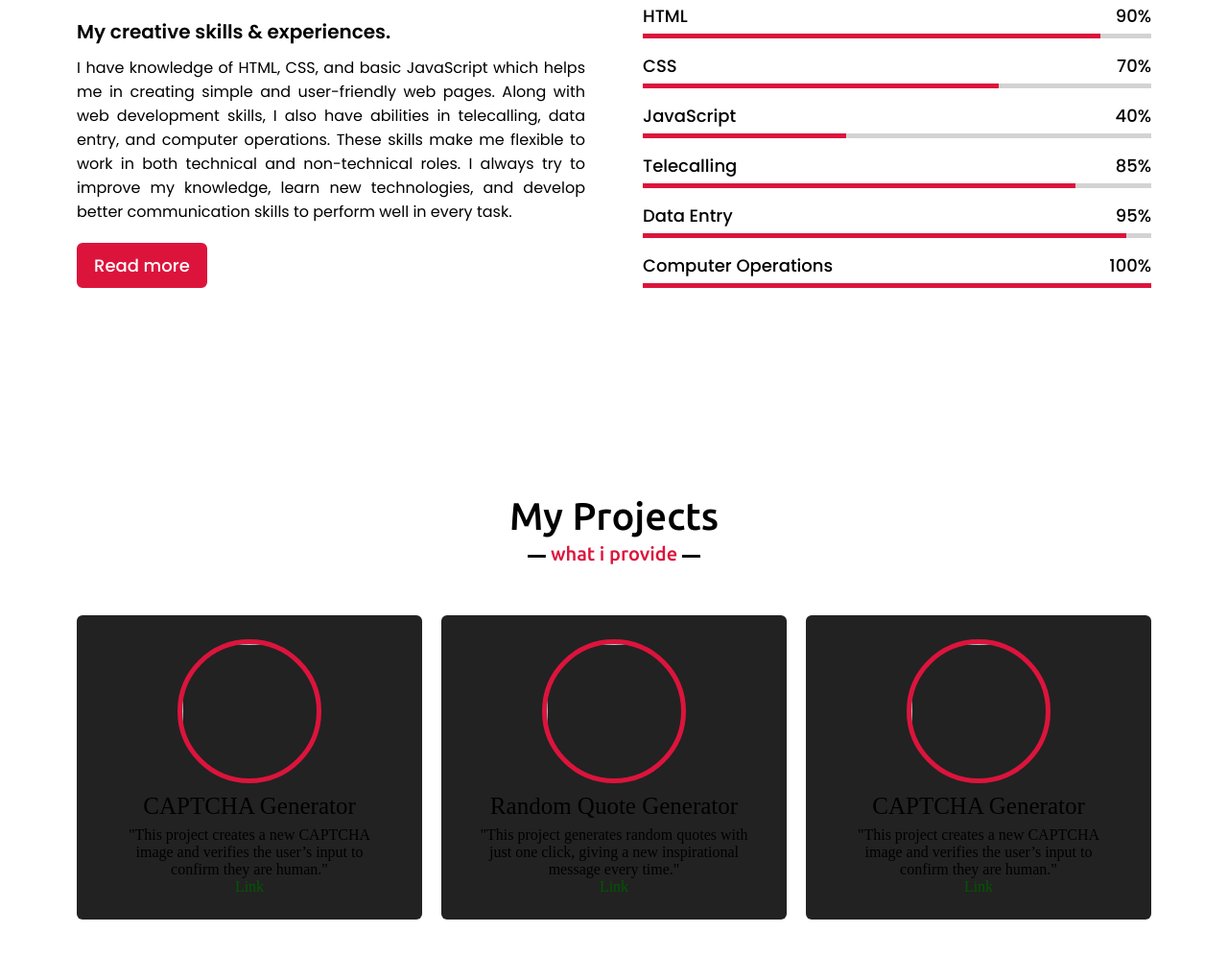
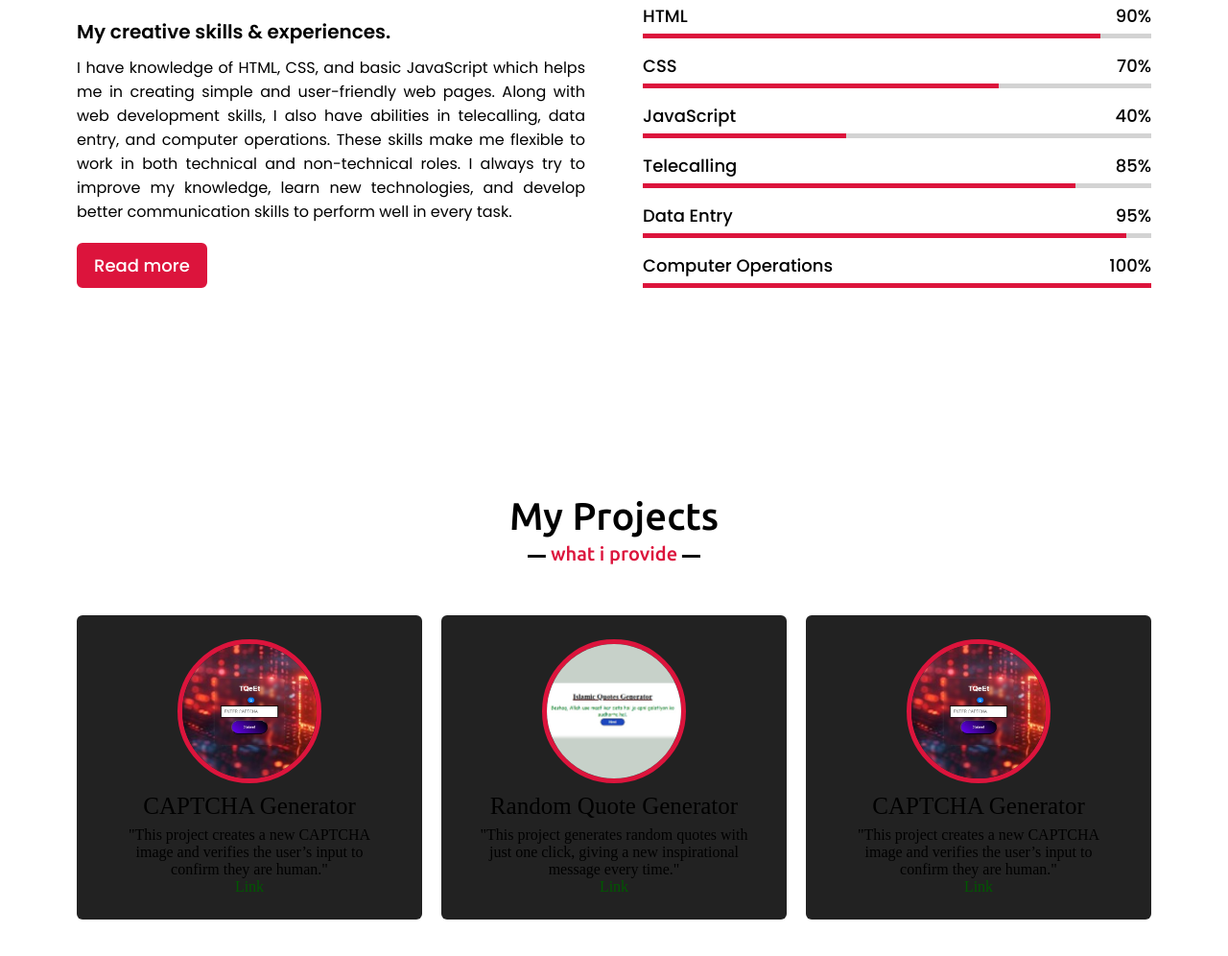
Before and after one commit to ZeeshanWais/Portfolio1, a plain HTML site: page index.html in a window 1280 px wide. Shown: the part 2388-3384 px from the top of the page at 96% size. Drawn offline with nearby package versions, Linux system fonts and the light colour scheme; files whose address does not match are found by name.

Commit message:
Update index.html

```diff
--- a/index.html
+++ b/index.html
@@ -52,7 +52,7 @@
             <h2 class="title">About me</h2>
             <div class="about-content">
                 <div class="column left">
-                    <img src="images/ZEESHAN KHAN1.jpg" alt="">
+                    <img src="ZEESHAN KHAN1.jpg" alt="">
                 </div>
                 <div class="column right">
                     <div class="text">I'm Mohd Zeeshan and I'm a <span class="typing-2"></span></div>
@@ -170,7 +170,7 @@
             <div class="carousel owl-carousel">
                 <div class="card">
                     <div class="box">
-                        <img src="images/Random Quote Generator.jpg" alt="">
+                        <img src="Random Quote Generator.jpg" alt="">
                         <div class="text">Random Quote Generator</div>
                         <p>"This project generates random quotes with just one click, giving a new inspirational message every time."</p>
                          <a href="https://zeeshanwais.github.io/Random-Quote-Generator/" target="_blank" style="color: rgb(0, 88, 0);" rel="noopener noreferrer" >
@@ -180,7 +180,7 @@
                 </div>
                 <div class="card">
                     <div class="box">
-                        <img src="images/CAPTCHA- Verification.jpg" alt="">
+                        <img src="CAPTCHA- Verification.jpg" alt="">
                         <div class="text">CAPTCHA Generator</div>
                         <p>"This project creates a new CAPTCHA image and verifies the user’s input to confirm they are human."</p>
                         <a href="https://zeeshanwais.github.io/CAPTCHA-Generator/" target="_blank" style="color: rgb(0, 88, 0);" rel="noopener noreferrer">
```
